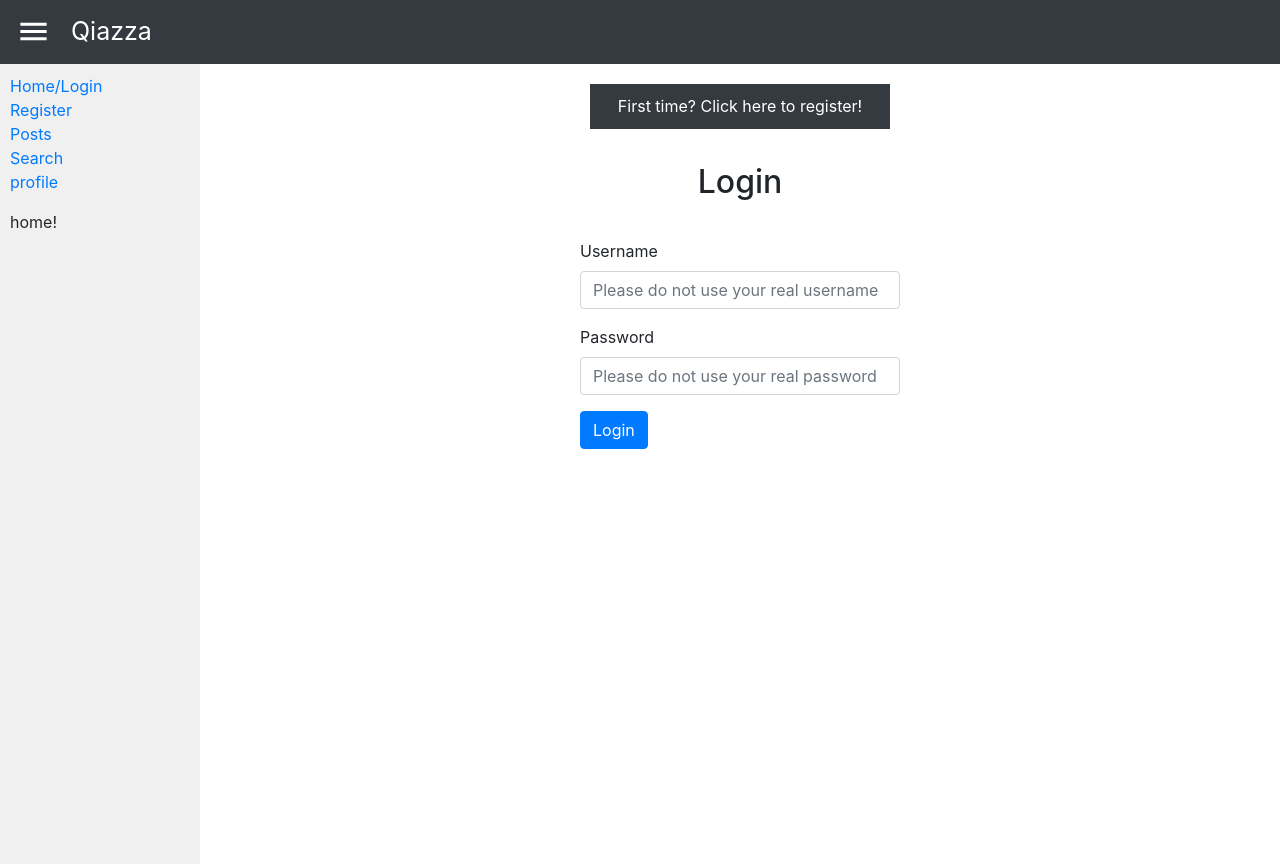
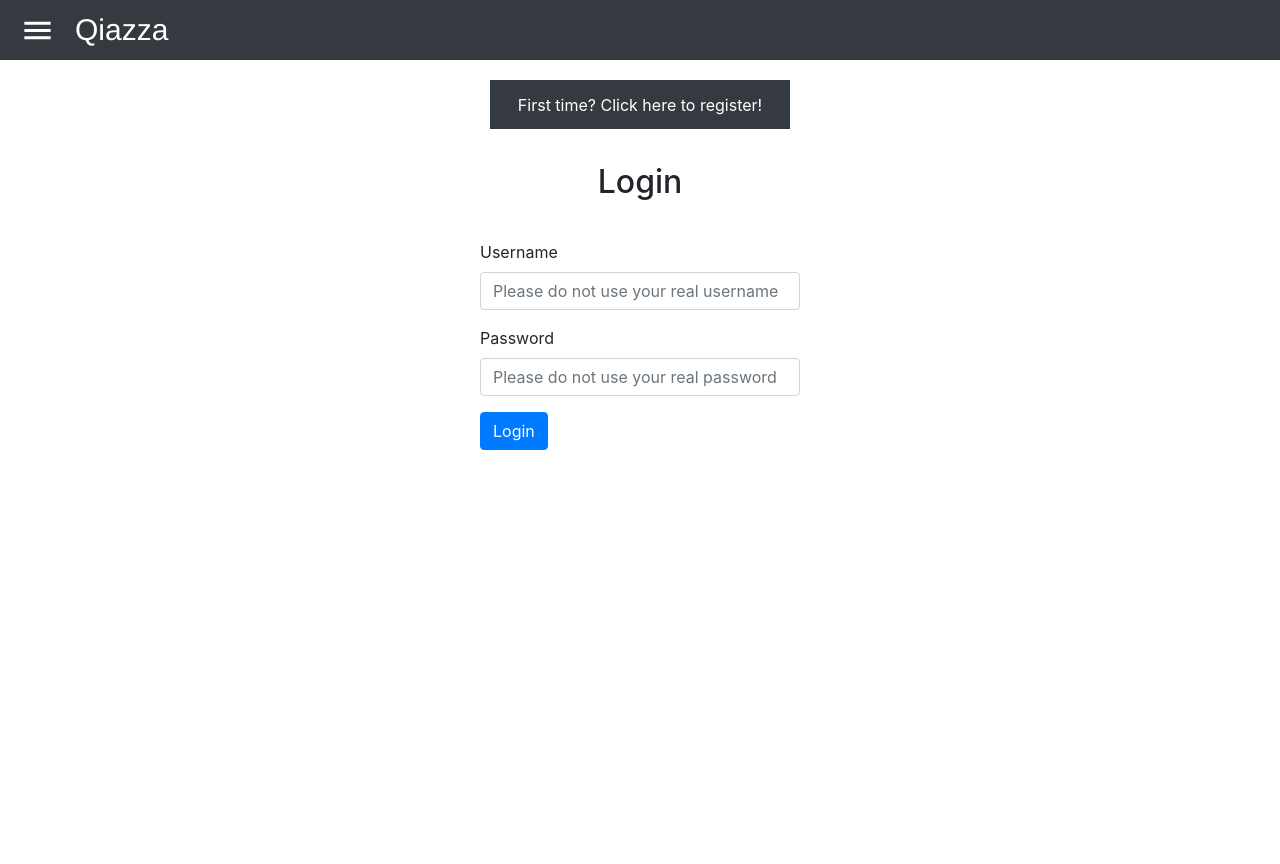
Before and after one commit to tap498775210/project97, a React (Create React App) app in the folder client/: page / in a window 1280 px wide. After the commit the page ends 800 px from the top, so only its background shows below. Built offline with nearby package versions, Linux system fonts and the light colour scheme.

Commit message:
Added collapsible sidebar functionality
Click the top left button to show/hide the sidebar.
Removed NavigationBar.js and NavigationBar.css since it is no longer necessary.

```diff
--- a/client/src/App.css
+++ b/client/src/App.css
@@ -1,5 +1,26 @@
 .App {
   text-align: center;
+}
+
+.sidebarToggle {
+  background-color: #353a40;
+  border:none;
+  outline: none;
+  padding-top: 0;
+  padding-bottom: 0;
+  padding-left: 20px;
+  padding-right: 20px;
+  margin: 0;
+}
+
+.navBar {
+  background-color: #353a40;
+  width: 100vw;
+  height: 60px;
+  line-height: 60px;
+  font-family: Helvetica, sans-serif;
+  font-size: 30px;
+  color: white;
 }
 
 .site {
@@ -7,7 +28,7 @@
 }
 
 .sidebar {
-  width:0px;
+  transition-duration: .5s;
 }
 
 .main-body {
--- a/client/src/App.js
+++ b/client/src/App.js
@@ -4,61 +4,53 @@
 
 import React, { Component } from "react";
 import { BrowserRouter as Router, Switch, Route, Link } from "react-router-dom";
-import NavigationBar from "./components/NavigationBar";
 import Sidebar from "./components/Sidebar";
+import MenuIcon from '@material-ui/icons/Menu';
 import routes from "./routes";
 
 import Qna from "./components/qna";
 
 import './App.css';
 
-/*
-Reference: https://reactrouter.com/web/example/sidebar
-*/
+class App extends Component {
+  constructor() {  // setup for debug and
+      super();
+      this.state = {
+        apiResponse: "",
+        showHideSidebar: false
+      };
+      this.hideComponent = this.hideComponent.bind(this);
+  }
 
-/* Set the width of the sidebar to 250px and the left margin of the page content to 250px */
-function openNav() {
-  document.getElementById("mySidebar").style.width = "250px";
-  document.getElementById("main").style.marginLeft = "250px";
-}
-
-/* Set the width of the sidebar to 0 and the left margin of the page content to 0 */
-function closeNav() {
-  document.getElementById("mySidebar").style.width = "0";
-  document.getElementById("main").style.marginLeft = "0";
-}
-
-class App extends Component {
-  // constructor(props) {  // npm said the constructor is useless so it is commented out
-  //     super(props);
-  //     // this.state = { apiResponse: "" };
-  // }
-
-  // // We don't need callAPI right now??
-  // callAPI() {
-  //     fetch("http://localhost:9000/questionAPI")
-  //         .then(res => res.text())
-  //         .then(res => this.setState({ apiResponse: res }));
-  // }
+  hideComponent() {   // used to toggle sidebar
+    console.log(this.state.showHideSidebar)
+    this.setState({ showHideSidebar: !this.state.showHideSidebar });
+  }
 
   componentDitMount() {   // Change Will to Did to erase a warning
-      this.callAPI();
-      console.log(this.state.apiResponse);  // Debug
+    this.callAPI();
+    console.log(this.state.apiResponse);  // Debug
   }
 
   render() {
+    const { showHideSidebar } = this.state;
     return (
       <React.Fragment>
         <Router>
-          {/* The navigation bar on the top. Currently it is just a decoration */}
-          <NavigationBar />
+          {/* Navigation Bar has been replaced with the following elements. */}
+          <div className="site">
+            <button className="sidebarToggle" onClick={() => this.hideComponent()}>
+              <MenuIcon fontSize="large" style={{ color: "white"}} />
+            </button>
+            <div className="navBar">Qiazza</div>
+          </div>
 
           {/* Sidebar has been separated into Sidebar.js and Sidebar.css
               Routes have been relocated to routes.js and included in relevant files
           */}
 
           <div className="site">
-            <Sidebar className="sidebar" />
+            {showHideSidebar && <Sidebar className="sidebar" />}
             <div className="main-body">
               <Switch>
                 {routes.map((route, index) => (
--- a/client/src/components/NavigationBar.js
+++ /dev/null
@@ -1,31 +0,0 @@
-import React, { Component } from "react";
-//import { Nav, Navbar, Form, FormControl } from 'react-bootstrap';
-import MenuIcon from '@material-ui/icons/Menu';
-import { Navbar } from 'react-bootstrap';
-
-import "./NavigationBar.css"
-
-// src\components\NavigationBar.js
-//   Line 2:10:  'Nav' is defined but never used          no-unused-vars
-//   Line 2:23:  'Form' is defined but never used         no-unused-vars
-//   Line 2:29:  'FormControl' is defined but never used  no-unused-vars
-
-
-// A minimum navbar
-class NavigationBar extends Component {
-    render () {
-        return (
-            <Navbar bg="dark" variant="dark">
-                <MenuIcon fontSize="large" style={{ color: "white"}} />
-                <Navbar.Brand style={{
-                    paddingLeft: "20px",
-                    fontSize: "25px",
-                }}>
-                    Qiazza
-                </Navbar.Brand>
-            </Navbar>
-        );
-    }
-}
-
-export default NavigationBar;
--- a/client/src/components/Sidebar.js
+++ b/client/src/components/Sidebar.js
@@ -3,6 +3,10 @@ import { BrowserRouter as Router, Switch, Route, Link } from "react-router-dom";
 import routes from "../routes.js";
 
 import "./Sidebar.css"
+
+/*
+Reference: https://reactrouter.com/web/example/sidebar
+*/
 
 class Sidebar extends Component {
     render () {
```
Also changed, not shown: client/src/components/NavigationBar.css (deleted), 1 other file (tests, documents, lock files or other folders).
